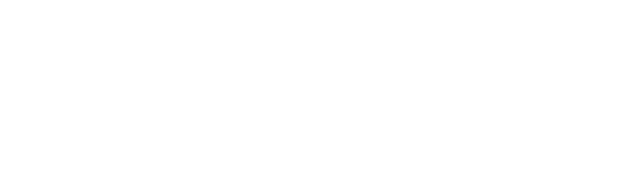
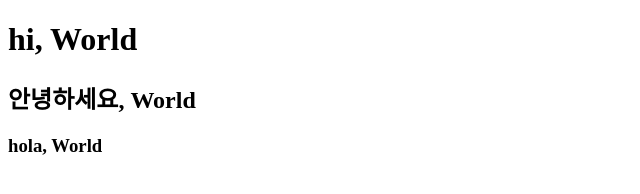
Before and after one commit to Saccharin01/component, a website: page work2.html in a window 1280 px wide. Shown: the whole page, without its empty margins (0-640 px from the left). Drawn offline with Linux system fonts and the light colour scheme.

Commit message:
some vision

```diff
--- a/work2.html
+++ b/work2.html
@@ -5,5 +5,29 @@
     <meta name="viewport" content="width=device-width, initial-scale=1.0" />
     <title>Document</title>
   </head>
-  <body></body>
+  <body>
+    <div id="root"></div>
+    <script>
+      const root = document.getElementById("root");
+      const h1Component = (tagName, textNode) => {
+        return `<${tagName}>${textNode}</${tagName}>`;
+      };
+      const app = () => {
+        return `
+        ${h1Component("h1", "hi, World")}
+        ${h1Component("h2", "안녕하세요, World")}
+        ${h1Component("h3", "hola, World")}
+        `;
+      };
+      console.log(app());
+
+      const render = () => {
+        root.innerHTML = app();
+      };
+
+      document.addEventListener("DOMContentLoaded", () => {
+        render();
+      });
+    </script>
+  </body>
 </html>
```
